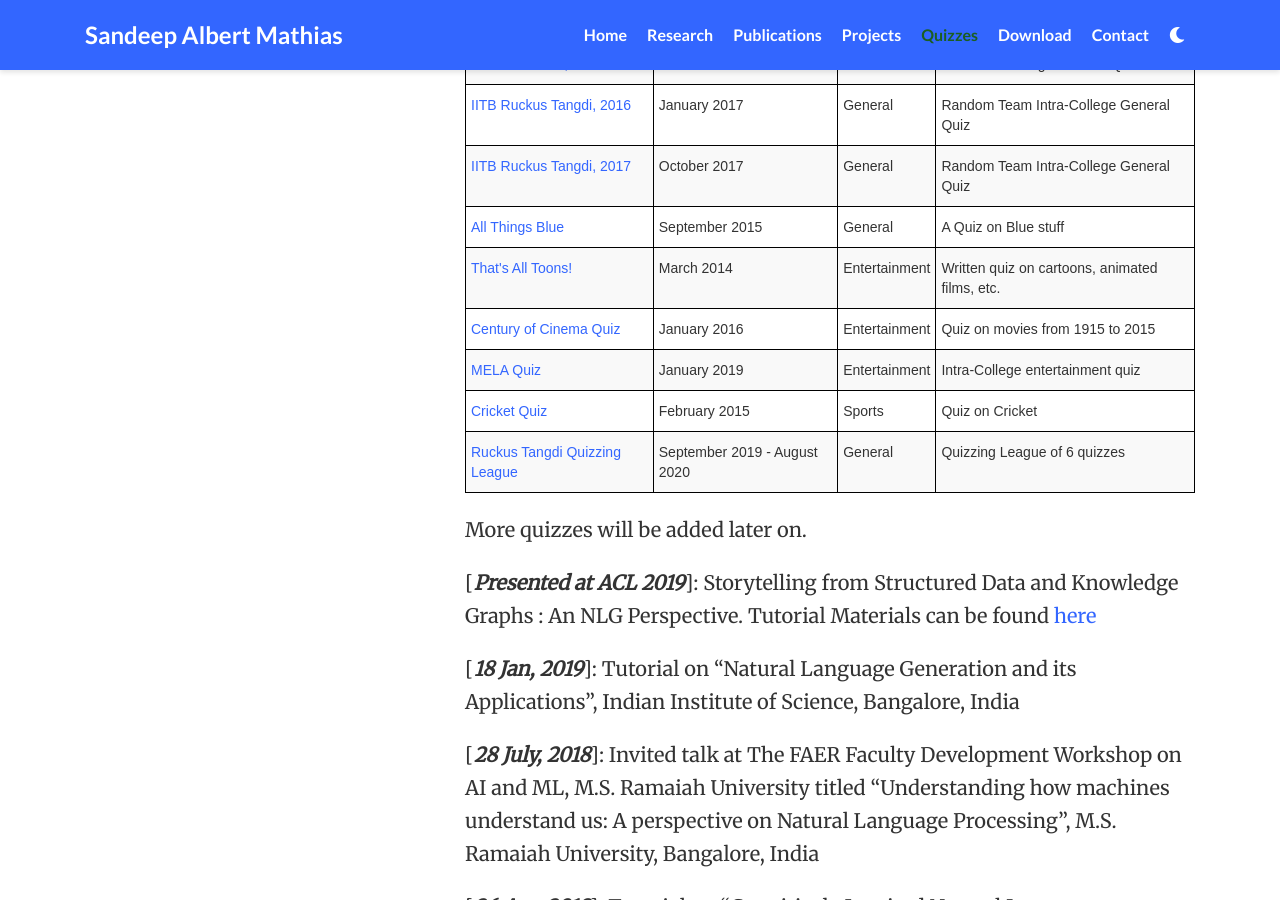
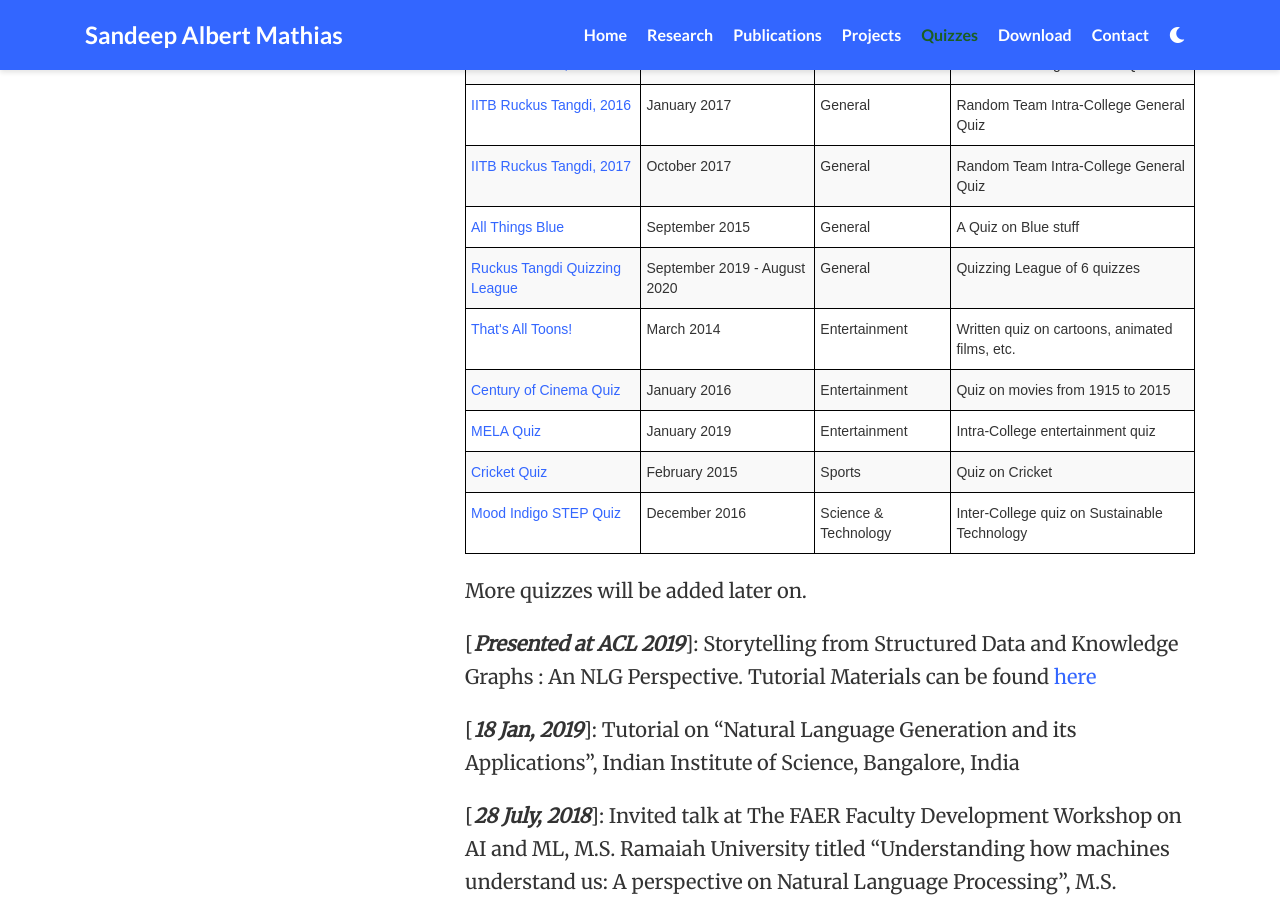
Before and after one commit to lwsam/lwsam.github.io, a Jekyll site: the page index.html, which Jekyll copies as it is, in a window 1280 px wide and 900 px high, scrolled down 4171 px. Built offline with Jekyll 4.4.1, drawn with Linux system fonts in a browser that asks for light colours; nearby versions of some CDN libraries; Markdown is read by kramdown in place of the engine named in the settings; a style sheet for code colours, icons or effects is not loaded.

Commit message:
Update index.html

```diff
--- a/index.html
+++ b/index.html
@@ -305,13 +305,13 @@
     <td class="tg-amwm">Comments</td>
   </tr>
   <tr>
-    <td class="tg-0lax"><a href="/quizzes/All Things BLUE.zip">Mood Indigo Lone Wolf, 2013</a></td>
+    <td class="tg-0lax"><a href="/quizzes/Mood Indigo Lone Wolf 2013.zip">Mood Indigo Lone Wolf, 2013</a></td>
     <td class="tg-0lax">December, 2013</td>
     <td class="tg-0lax">General</td>
     <td class="tg-0lax">Solo Inter-College General Quiz</td>
   </tr>
   <tr>
-    <td class="tg-0lax"><a href="/quizzes/All Things BLUE.zip">Mood Indigo Lone Wolf, 2015</a></td>
+    <td class="tg-0lax"><a href="/quizzes/Mood Indigo Lone Wolf 2015.zip">Mood Indigo Lone Wolf, 2015</a></td>
     <td class="tg-0lax">December, 2015</td>
     <td class="tg-0lax">General</td>
     <td class="tg-0lax">Solo Inter-College General Quiz</td>
@@ -341,7 +341,7 @@
     <td class="tg-0lax">Solo Intra-College General Quiz</td>
   </tr>
   <tr>
-    <td class="tg-0lax"><a href="/quizzes/All Things BLUE.zip">IITB Ruckus Tangdi, 2016</a></td>
+    <td class="tg-0lax"><a href="/quizzes/Around the World Quiz (BQC) + Ruckus Tangdi Quiz (IITB).zip">IITB Ruckus Tangdi, 2016</a></td>
     <td class="tg-0lax">January 2017</td>
     <td class="tg-0lax">General</td>
     <td class="tg-0lax">Random Team Intra-College General Quiz</td>
@@ -357,6 +357,12 @@
     <td class="tg-0lax">September 2015</td>
     <td class="tg-0lax">General</td>
     <td class="tg-0lax">A Quiz on Blue stuff</td>
+  </tr>
+  <tr>
+    <td class="tg-0lax"><a href="/quizzes/All Things BLUE.zip">Ruckus Tangdi Quizzing League</td>
+    <td class="tg-0lax">September 2019 - August 2020</td>
+    <td class="tg-0lax">General</td>
+    <td class="tg-0lax">Quizzing League of 6 quizzes</td>
   </tr>
   <tr>
     <td class="tg-0lax"><a href="/quizzes/All Things BLUE.zip">That's All Toons!</a></td>
@@ -383,10 +389,10 @@
     <td class="tg-0lax">Quiz on Cricket</td>
   </tr>
   <tr>
-    <td class="tg-0lax"><a href="/quizzes/All Things BLUE.zip">Ruckus Tangdi Quizzing League</td>
-    <td class="tg-0lax">September 2019 - August 2020</td>
-    <td class="tg-0lax">General</td>
-    <td class="tg-0lax">Quizzing League of 6 quizzes</td>
+    <td class="tg-0lax"><a href="/quizzes/All Things BLUE.zip">Mood Indigo STEP Quiz</td>
+    <td class="tg-0lax">December 2016</td>
+    <td class="tg-0lax">Science &amp; Technology</td>
+    <td class="tg-0lax">Inter-College quiz on Sustainable Technology</td>
   </tr>
 </tbody>
 </table>
```
